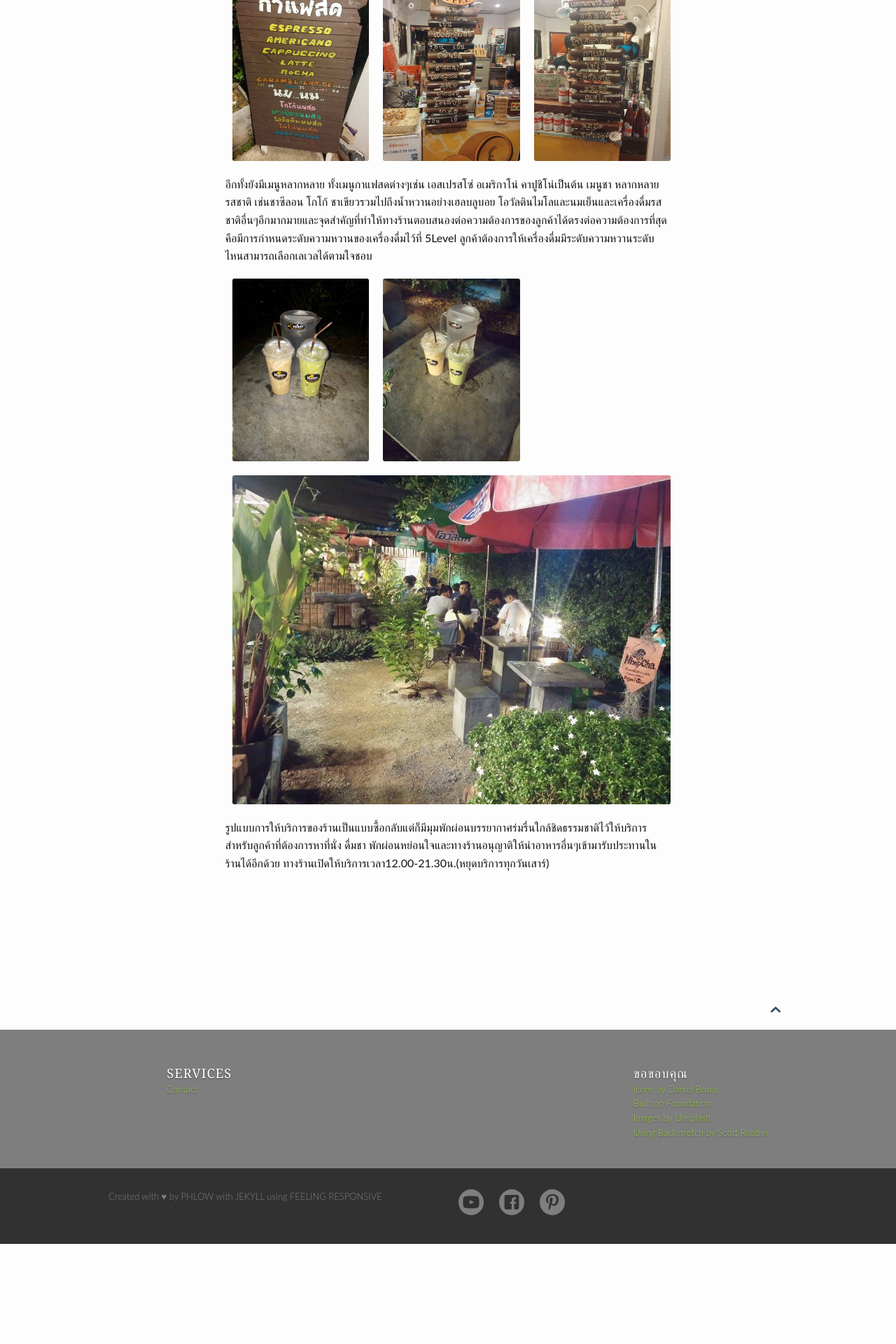
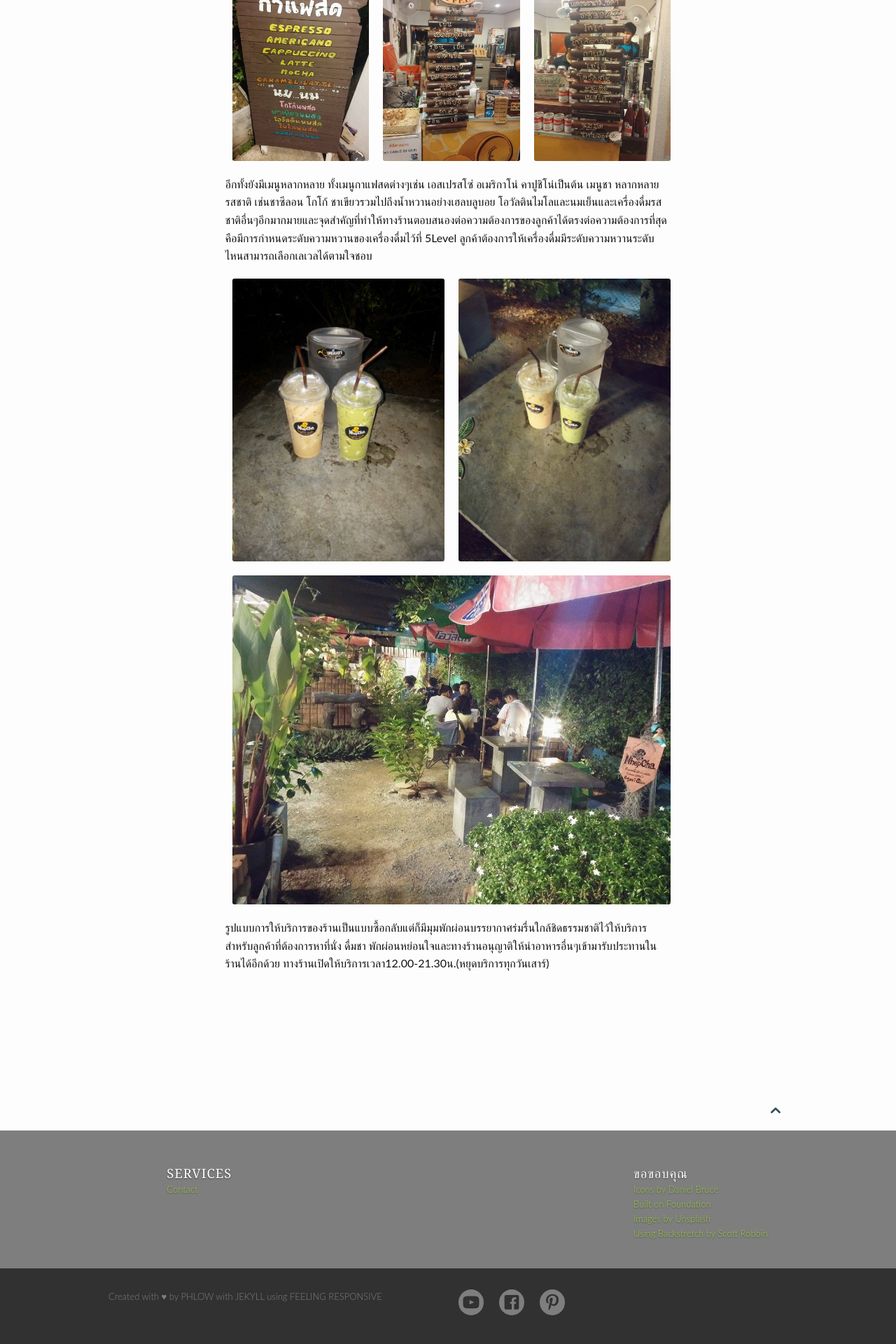
Before and after one commit to hatyairoiroi/hatyairoiroi.github.io, a Jekyll site: the page built from pages/เหน็บชา.md, in a window 1280 px wide. Shown: the part 1619-3539 px from the top of the page at 70% size. Built offline with Jekyll 4.4.1, drawn with Linux system fonts in a browser that asks for light colours; before the commit the page ends 3396 px from its top, so only the background shows below that.

Commit message:
Update เหน็บชา.md

```diff
--- a/pages/เหน็บชา.md
+++ b/pages/เหน็บชา.md
@@ -21,7 +21,7 @@
 
 อีกทั้งยังมีเมนูหลากหลาย ทั้งเมนูกาแฟสดต่างๆเช่น เอสเปรสโซ่ อเมริกาโน่ คาปูชิโน่เป็นต้น  เมนูชา หลากหลายรสชาติ เช่นชาซีลอน โกโก้ ชาเขียวรวมไปถึงน้ำหวานอย่างเฮลบลูบอย โอวัลตินไมโลและนมเย็นและเครื่องดื่มรสชาติอื่นๆอีกมากมายและจุดสำคัญที่ทำให้ทางร้านตอบสนองต่อความต้องการของลูกค้าได้ตรงต่อความต้องการที่สุดคือมีการกำหนดระดับความหวานของเครื่องดื่มไว้ที่ 5Level ลูกค้าต้องการให้เครื่องดื่มมีระดับความหวานระดับไหนสามารถเลือกเลเวลได้ตามใจชอบ
 
-<ul class="clearing-thumbs small-block-grid-3" data-clearing>
+<ul class="clearing-thumbs small-block-grid-2" data-clearing>
   <li><a href="{{ site.url }}/images/เหน็บชา6.jpg"><img src="{{ site.url }}/images/เหน็บชา6.jpg"></a></li>
   <li><a href="{{ site.url }}/images/เหน็บชา7.jpg"><img src="{{ site.url }}/images/เหน็บชา7.jpg"></a></li>
 </ul>
```
